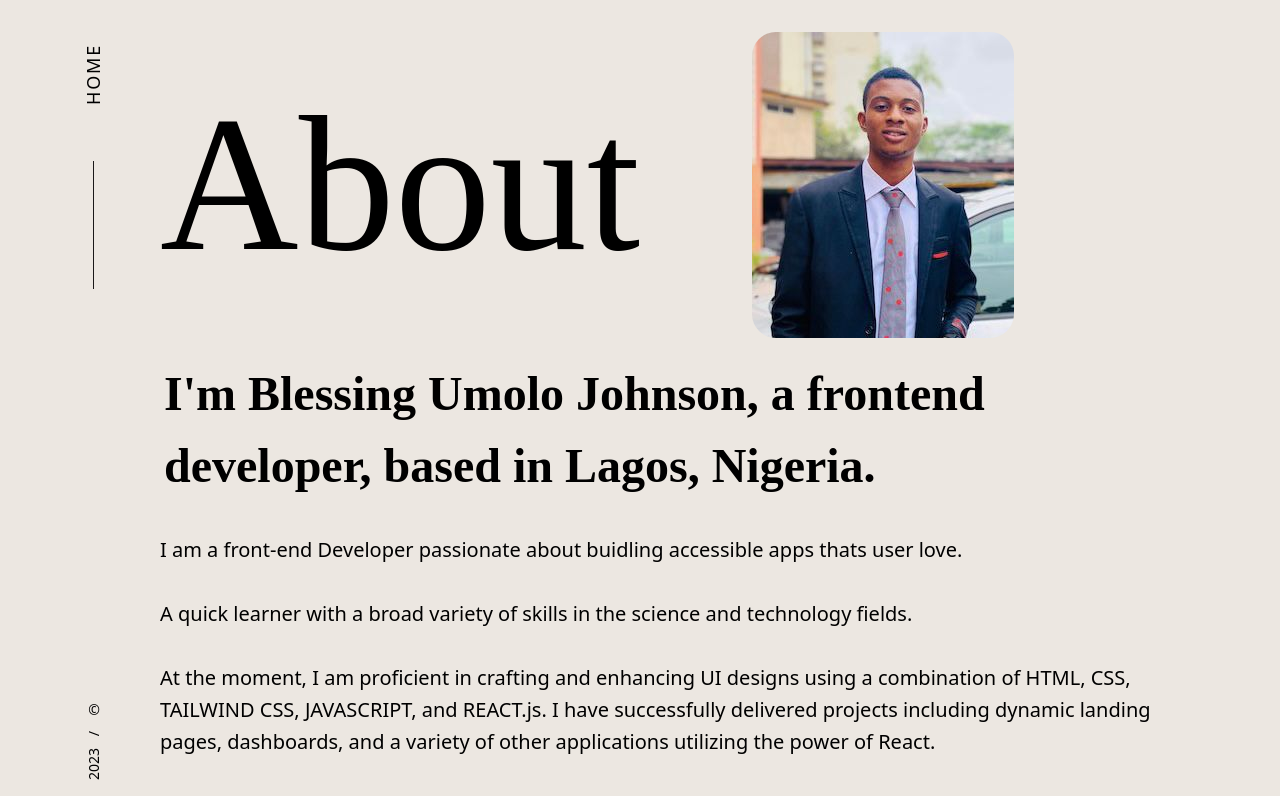
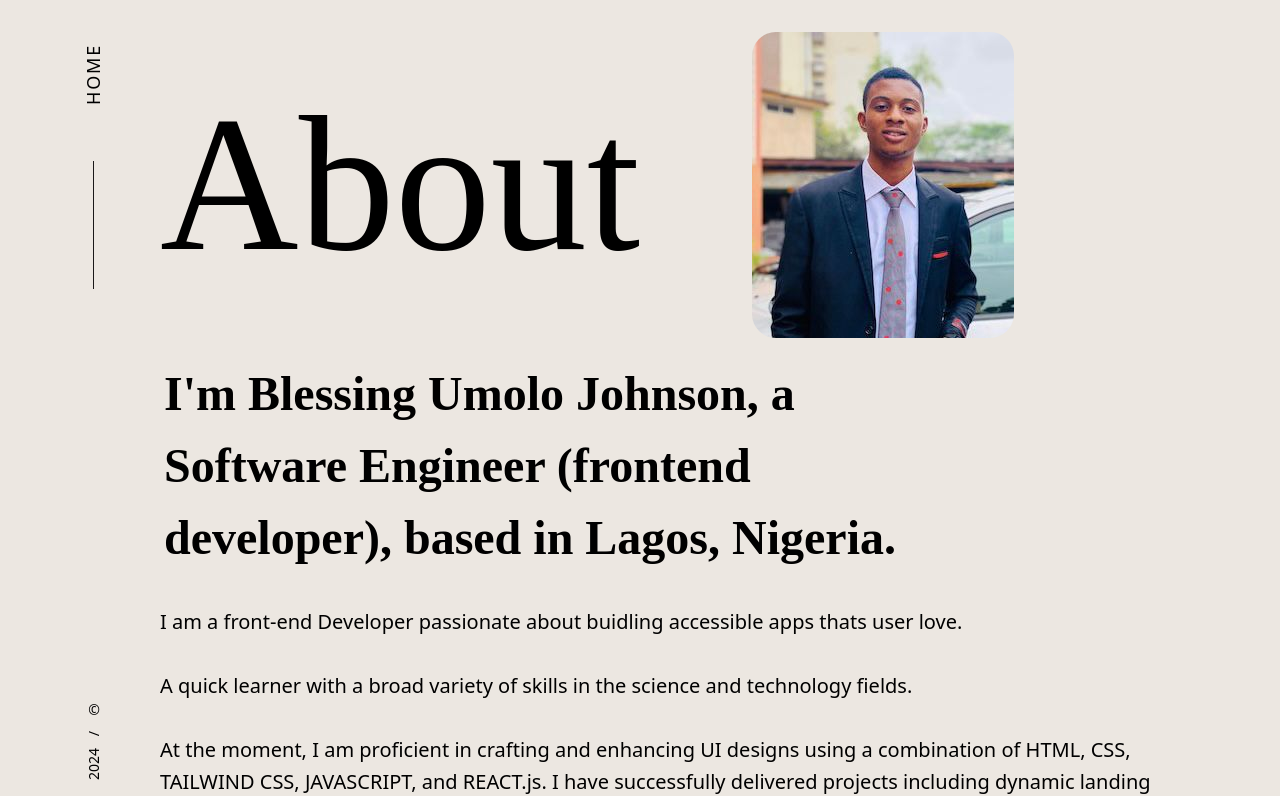
Before and after one commit to UmoloBlessing/blessing-portfolio, a React (Create React App) app: page /About in a window 1280 px wide. Shown: the top 796 px of the page. Built offline with nearby package versions, Linux system fonts and the light colour scheme.

Commit message:
Update About.jsx

```diff
--- a/src/components/About.jsx
+++ b/src/components/About.jsx
@@ -26,7 +26,7 @@ const About = () => {
         <div class="flex gap-3 text-sm">
           <p class="">&copy;</p>
           <p>/</p>
-          <p class="md:rotate-[-180deg]">2023</p>
+          <p class="md:rotate-[-180deg]">2024</p>
         </div>
       </nav>
     </header>
@@ -45,7 +45,7 @@ const About = () => {
         </div>
         <div>
           <p class="font-[cursive] text-2xl px-1 font-semibold leading-9 md:text-3xl md:mt-5 lg:text-5xl lg:w-[80%] lg:leading-normal">
-            I'm Blessing Umolo Johnson, a frontend developer, based in Lagos,
+            I'm Blessing Umolo Johnson, a Software Engineer (frontend developer), based in Lagos,
             Nigeria.
           </p>
         </div>
```
